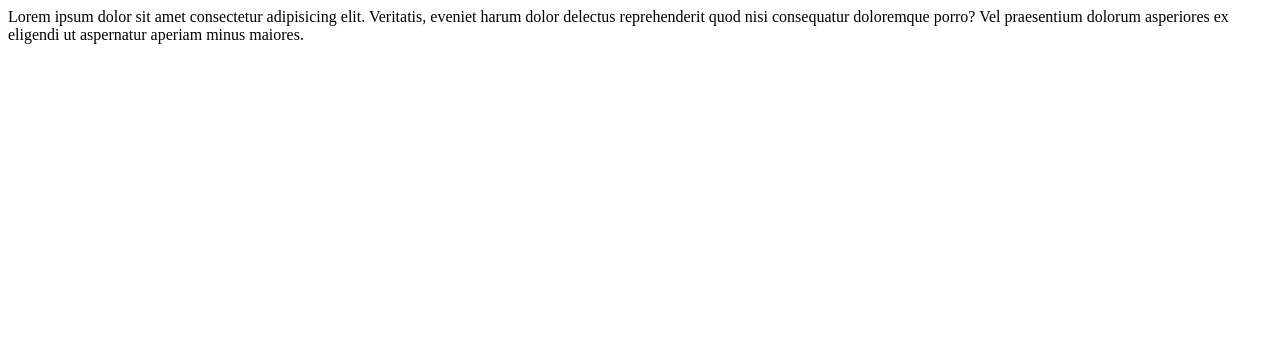
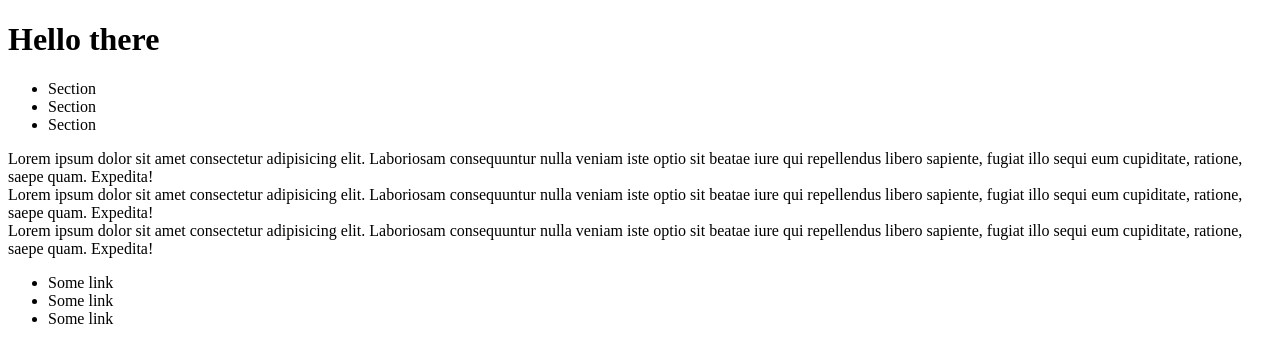
Before and after one commit to ViktorPalchynskyi/Learning-HTML-CSS, a plain HTML site: page lesson2/index.html in a window 1280 px wide. Drawn offline with Linux system fonts and the light colour scheme.

Commit message:
03.08.24 -semantic tags

```diff
--- a/lesson2/index.html
+++ b/lesson2/index.html
@@ -4,12 +4,49 @@
     <meta charset="UTF-8" />
     <meta name="viewport" content="width=device-width, initial-scale=1.0" />
     <link rel="shortcut icon" href="tab-icon.ico" type="image/x-icon" />
-    <title>Lesson 2</title>
+    <title>Lesson 2,3</title>
   </head>
   <body>
-    Lorem ipsum dolor sit amet consectetur adipisicing elit. Veritatis, eveniet
-    harum dolor delectus reprehenderit quod nisi consequatur doloremque porro?
-    Vel praesentium dolorum asperiores ex eligendi ut aspernatur aperiam minus
-    maiores.
+    <header>
+      <h1>Hello there</h1>
+    </header>
+    <aside>
+      <nav>
+        <ul>
+          <li>Section</li>
+          <li>Section</li>
+          <li>Section</li>
+        </ul>
+      </nav>
+    </aside>
+    <main>
+      <article>
+        Lorem ipsum dolor sit amet consectetur adipisicing elit. Laboriosam
+        consequuntur nulla veniam iste optio sit beatae iure qui repellendus
+        libero sapiente, fugiat illo sequi eum cupiditate, ratione, saepe quam.
+        Expedita!
+      </article>
+      <article>
+        Lorem ipsum dolor sit amet consectetur adipisicing elit. Laboriosam
+        consequuntur nulla veniam iste optio sit beatae iure qui repellendus
+        libero sapiente, fugiat illo sequi eum cupiditate, ratione, saepe quam.
+        Expedita!
+      </article>
+      <article>
+        Lorem ipsum dolor sit amet consectetur adipisicing elit. Laboriosam
+        consequuntur nulla veniam iste optio sit beatae iure qui repellendus
+        libero sapiente, fugiat illo sequi eum cupiditate, ratione, saepe quam.
+        Expedita!
+      </article>
+    </main>
+    <footer>
+      <nav>
+        <ul>
+          <li>Some link</li>
+          <li>Some link</li>
+          <li>Some link</li>
+        </ul>
+      </nav>
+    </footer>
   </body>
 </html>
```
